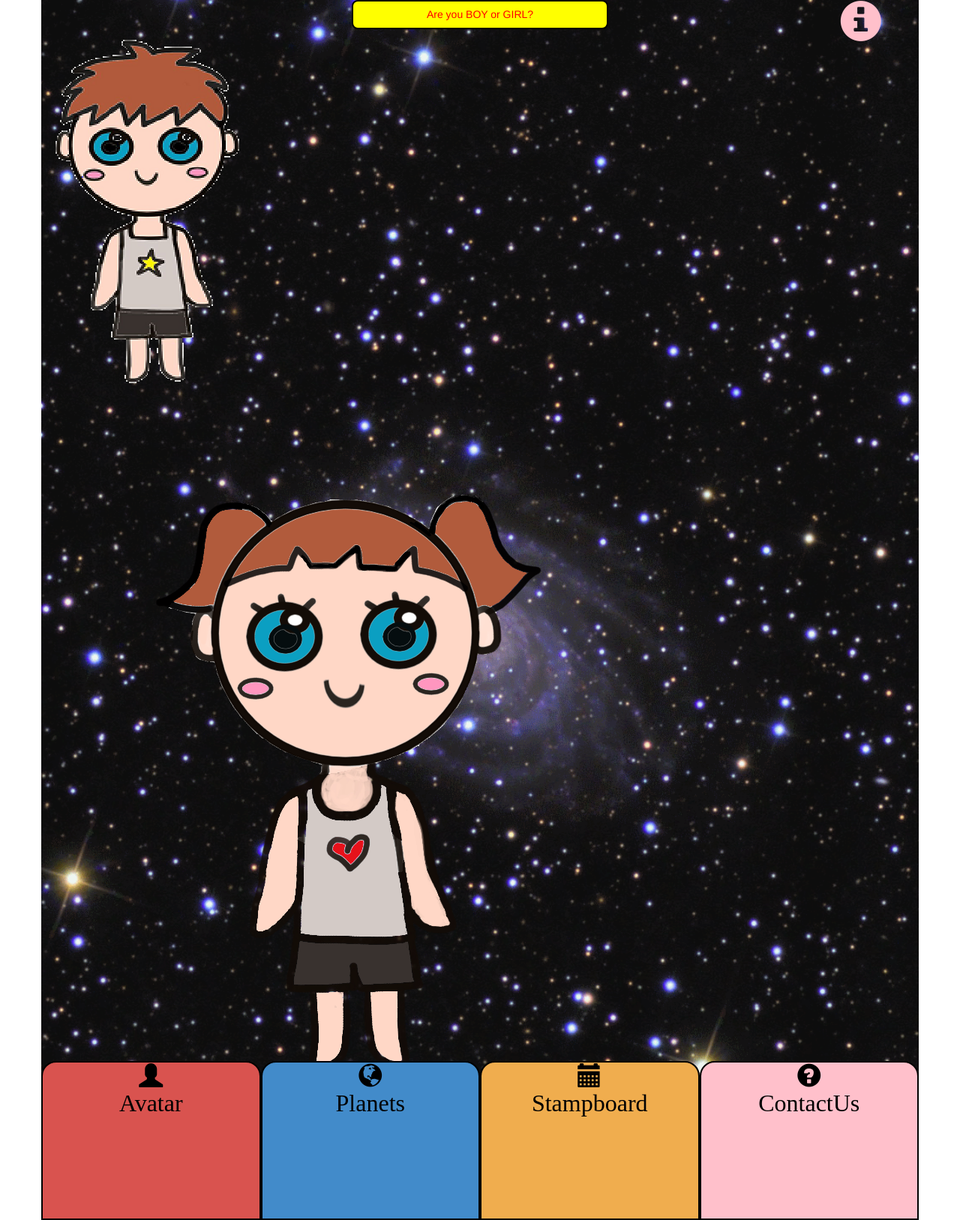
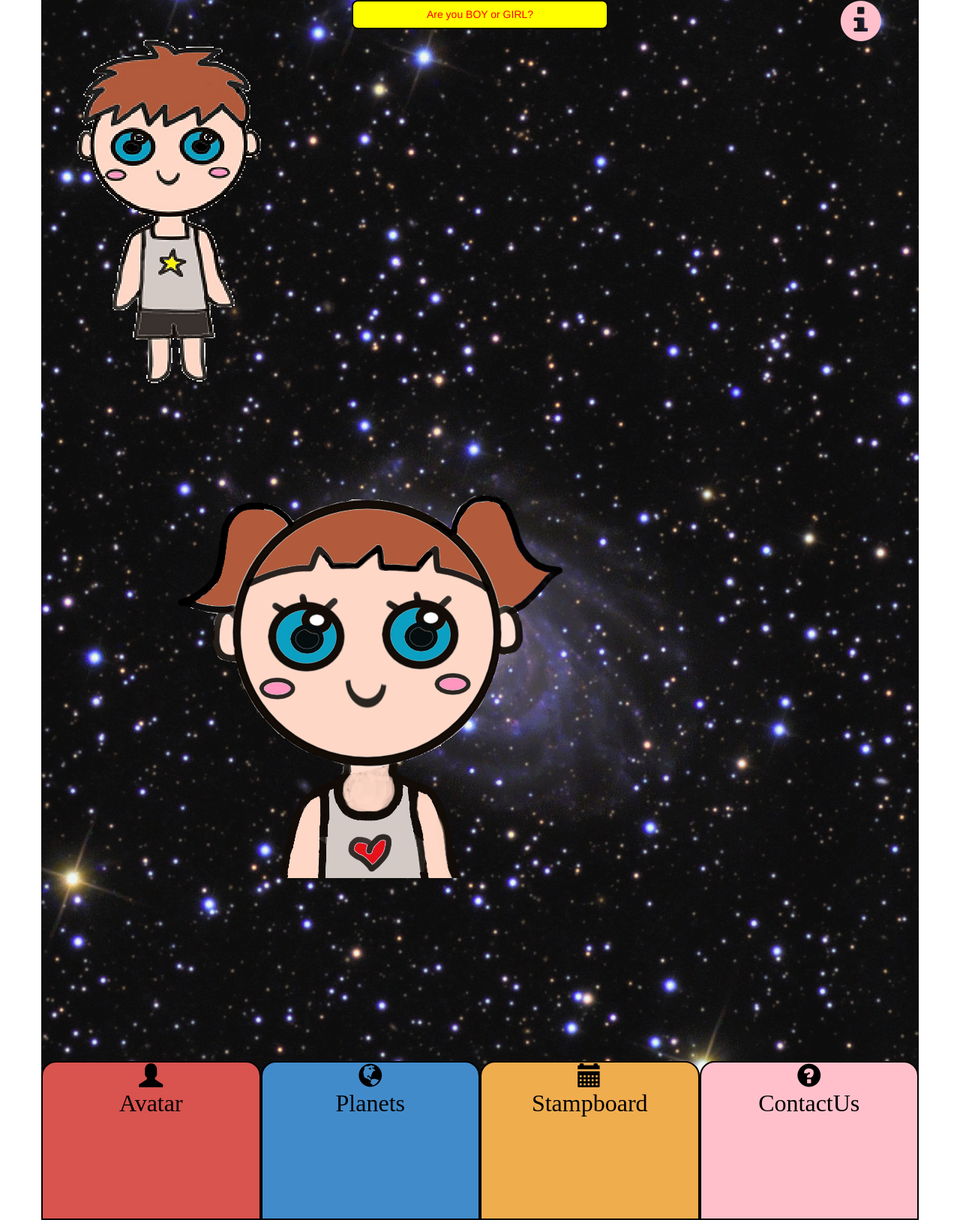
Before and after one commit to dseo9/Captain-Plan-it, a PHP site: page /chooseavatar.php in a window 1280 px wide. Shown: the part 142-1769 px from the top of the page at 75% size. Run offline with PHP 8.4, Linux system fonts and the light colour scheme.

Commit message:
working on choose avatar

```diff
--- a/chooseavatar.php
+++ b/chooseavatar.php
@@ -3,17 +3,17 @@
 <div class="row mainbody">
   <div class="title_header"><h5>Are you BOY or GIRL?</h5></div>
 
+    <div class="row subbody">
     <div class="row-xs-5">
-    <img src="images/boy_avatar.png" alt="girl avatar" class="img-responsive" />
-    </div>
-    <div class="row-xs-2"></div>
-    <div class="row-xs-5">
-      <div class="row-xs-5">
-      <img src="images/girl_avatar.png" alt="girl avatar" class="img-responsive" />
-      </div>
+      <img src="images/boy_avatar.png" alt="boy avatar" class="float-left" />
     </div>
 
+    <div class="row-xs-2"></div>
 
-</div>
+    <div class="row-xs-5">
+      <img src="images/girl_avatar.png" alt="girl avatar" class="float-right" />
+    </div>
+    </div>
+  </div>
 
 <?php include 'footer.php'; ?>
```
